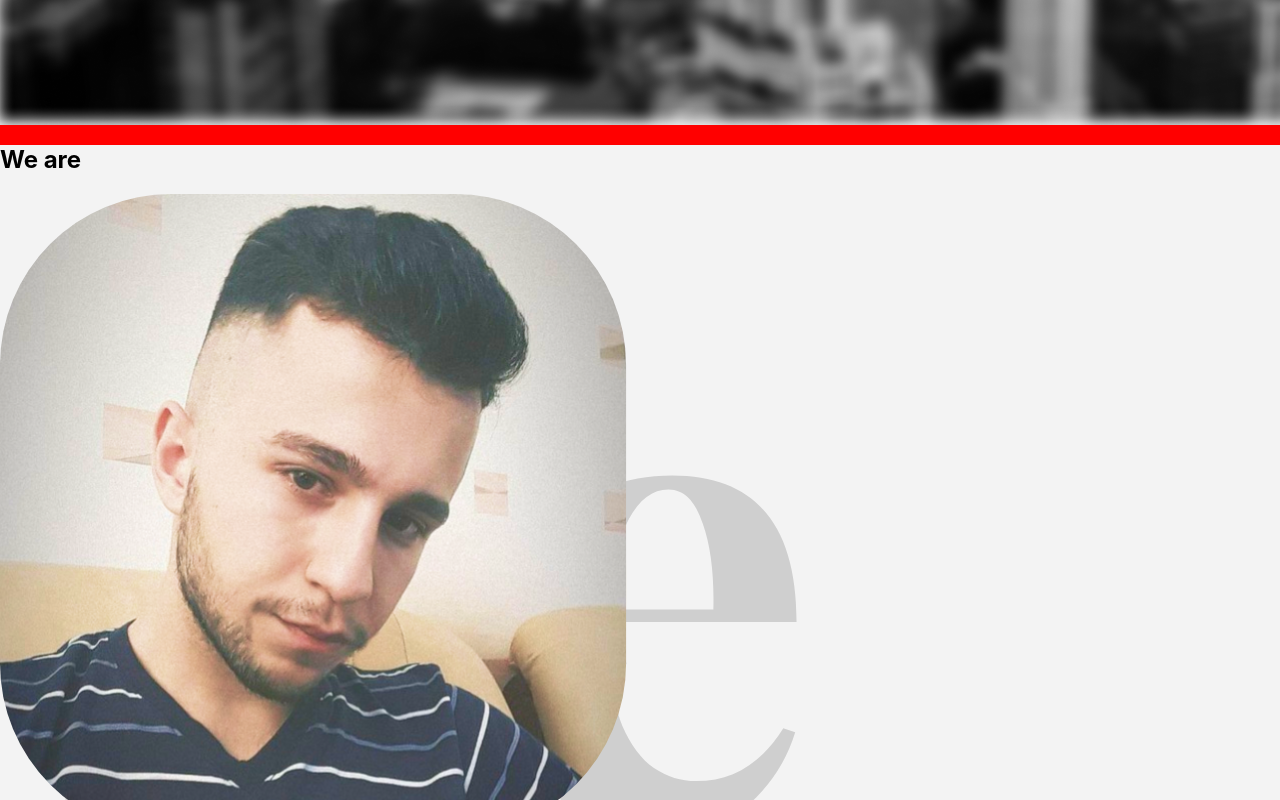
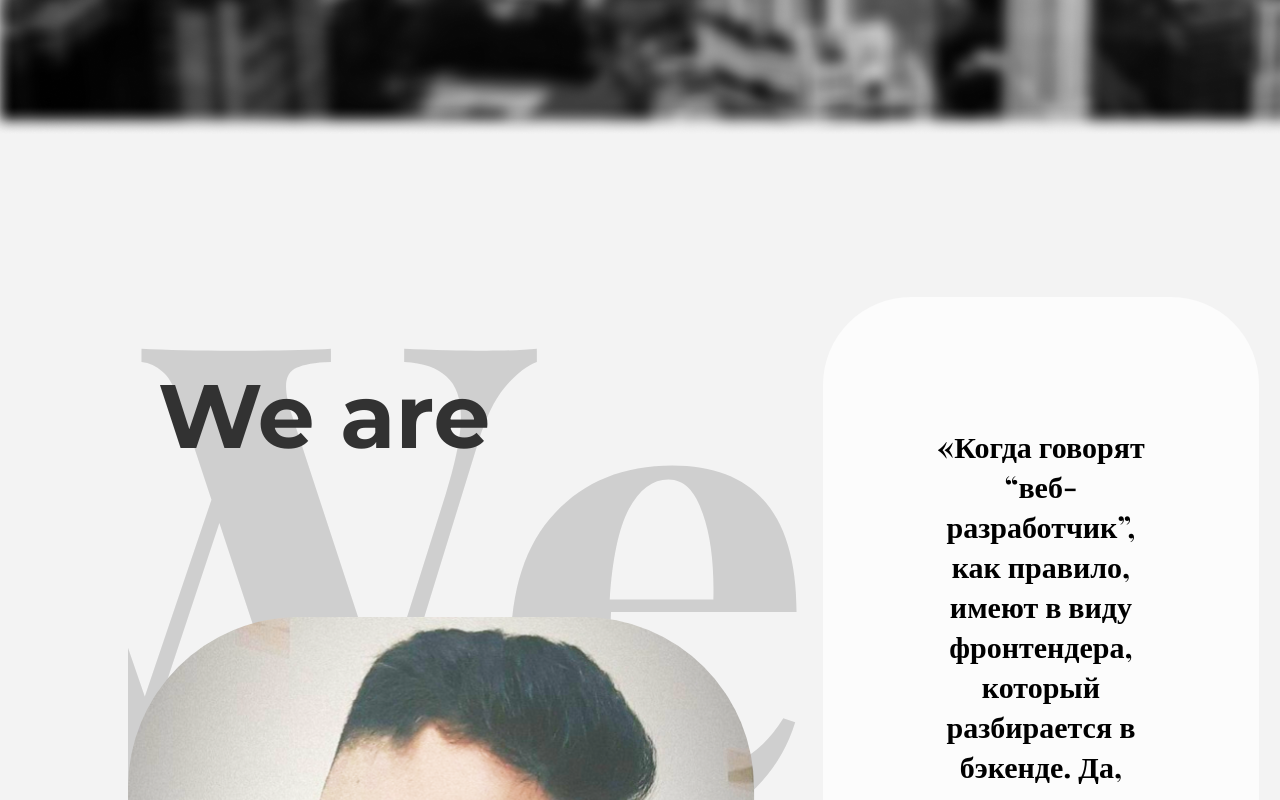
Before and after one commit to ABezhanyan/PORTFOLIO-last, a React (Create React App) app: page / in a window 1280 px wide. Shown: the part 1080-1880 px from the top of the page. Built offline with nearby package versions, Linux system fonts and the light colour scheme.

Commit message:
Header and WeAre END

```diff
--- a/package.json
+++ b/package.json
@@ -41,5 +41,8 @@
       "last 1 firefox version",
       "last 1 safari version"
     ]
+  },
+  "devDependencies": {
+    "webfont": "^11.2.17"
   }
 }
--- a/src/App.css
+++ b/src/App.css
@@ -1,3 +1,8 @@
+
+* {
+  margin: 0;
+}
+
 .container {
   max-width: 100%;
   width: 1920px;
@@ -11,11 +16,13 @@
   max-width: 100%;
   width: 1920px;
   justify-content: center;
-  height: 1205px;
+  height: 1215px;
 }
 
 .we-are-container {
-  margin: 0;
+  display: flex;
+  width: 80%;
+  margin: auto;
   height: 1415px;
   background-color: #F3F3F3;
   background-image: url("/src/imgResume/We are.svg");
@@ -27,8 +34,7 @@
 .mom {
   width: 1920px;
   max-width: 100%;
-  background-color: red;
-  padding: 0;
+  background-color: #F3F3F3;
 }
 
 
--- a/src/App.js
+++ b/src/App.js
@@ -1,11 +1,13 @@
 
 import './App.css';
+import  './index.css'
 import NavBar from './components/HeaderMain/NavBar/NavBar';
 import Logo from './components/HeaderMain/Logo/Logo';
 import Header from './components/HeaderMain/Header/Header';
 import Scroll from "./components/HeaderMain/Scroll/Scroll";
 import Social from "./components/HeaderMain/Social/Social";
 import WeAre from "./components/WeAreMain/WeAre/WeAre";
+import WeAreText from "./components/WeAreMain/WeAreText/WeAreText";
 
 const App = () => {
   return (
@@ -21,6 +23,7 @@ const App = () => {
       </div>
         <div className="we-are-container">
             <WeAre />
+            <WeAreText />
         </div>
     </div>
   );
--- a/src/components/HeaderMain/Header/Header.scss
+++ b/src/components/HeaderMain/Header/Header.scss
@@ -1,5 +1,6 @@
 .header {
   position: absolute;
+  font-family: Prata;
   padding-top: 462px;
   font-weight: normal;
   font-size: 90px;
--- a/src/components/HeaderMain/NavBar/NavBar.scss
+++ b/src/components/HeaderMain/NavBar/NavBar.scss
@@ -6,6 +6,7 @@
 }
 
 .nav-item {
+    font-family: Playfair Display;
     font-weight: bold;
     font-size: 40px;
     line-height: 53px;
--- a/src/components/WeAreMain/WeAre/WeAre.scss
+++ b/src/components/WeAreMain/WeAre/WeAre.scss
@@ -1,4 +1,16 @@
 .we-are {
-  margin: 0;
-  padding: 0;
+  padding-top: 226px;
 }
+
+.we-are-header {
+  padding-bottom: 146px;
+}
+
+.we-are-header__text {
+  font-family: Montserrat;
+  margin-left: 30px;
+  font-weight: bold;
+  font-size: 90px;
+  line-height: 110px;
+  color: #323232;
+}
--- a/src/components/WeAreMain/WeAreText/WeAreText.jsx
+++ b/src/components/WeAreMain/WeAreText/WeAreText.jsx
@@ -0,0 +1,16 @@
+import './WeAreText.scss'
+
+const WeAreText = () => {
+    return (
+      <div className="we-are-text">
+          <p className="we-are-text__par">
+              «Когда говорят “веб-разработчик”, как правило, имеют в виду фронтендера, который разбирается в бэкенде. Да, конечно, большая часть работы — это фронтенд, то есть всё, что видит и с чем взаимодействует пользователь. Но современному веб-разработчику всё чаще приходится разрабатывать весь бэкенд или какие-то его части на Node.js», — говорит Александр Братчиков.
+          </p>
+          <p className="we-are-text__par">
+              Веб-разработчик создает новые сервисы и сайты или поддерживает и дополняет существующие. Он изучает задачу заказчика и помогает создать оптимальное решение, готовит код для фронтенда и бэкенда, тестирует его, исправляет ошибки и оценивает результаты.
+          </p>
+      </div>
+    );
+}
+
+export default WeAreText;
--- a/src/components/WeAreMain/WeAreText/WeAreText.scss
+++ b/src/components/WeAreMain/WeAreText/WeAreText.scss
@@ -0,0 +1,24 @@
+.we-are-text {
+  background: rgba(255, 255, 255, 0.76);
+  border-radius: 88px;
+  margin-left: 68px;
+  margin-bottom: 127px;
+  margin-top: 162px;
+}
+
+.we-are-text__par {
+  position: static;
+  font-family: Playfair Display;
+  padding-left: 105px;
+  padding-right: 105px;
+  font-weight: bold;
+  font-size: 30px;
+  line-height: 40px;
+  text-align: center;
+
+}
+
+.we-are-text__par:not(:last-child) {
+  padding-top: 129px;
+  padding-bottom: 40px;
+}
--- a/src/index.css
+++ b/src/index.css
@@ -1,3 +1,7 @@
+@import url('https://fonts.googleapis.com/css2?family=Playfair+Display:wght@400;500;700;800&display=swap');
+@import url('https://fonts.googleapis.com/css2?family=Prata&display=swap');
+@import url('https://fonts.googleapis.com/css2?family=Montserrat:wght@400;700&family=Prata&display=swap');
+
 body {
   margin: 0;
   font-family: -apple-system, BlinkMacSystemFont, 'Segoe UI', 'Roboto', 'Oxygen',
--- a/src/index.js
+++ b/src/index.js
@@ -3,6 +3,7 @@ import ReactDOM from 'react-dom';
 import './index.css';
 import App from './App';
 import reportWebVitals from './reportWebVitals';
+
 
 ReactDOM.render(
   <React.StrictMode>
```
Also changed, not shown: 1 other file (tests, documents, lock files or other folders).
